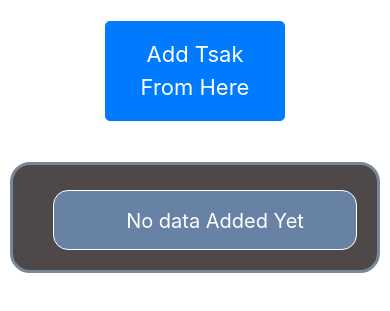
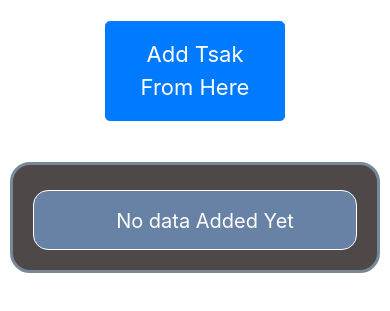
Before and after one commit to sayedzmk/App-Darkmode-js, a plain HTML site: page index.html in a window 390 px wide. Shown: the part 103-414 px from the top of the page. Drawn offline with Linux system fonts and the light colour scheme.

Commit message:
responsive

```diff
--- a/css/main.css
+++ b/css/main.css
@@ -114,8 +114,9 @@ input:focus{
 @media (max-width:450px) {
     .div2 {
         font-size: 16px;
-        margin-left: 20px;
+        margin: auto;
         margin-top: 5px;
+
     }
 }
 .div2 .btn{
```
